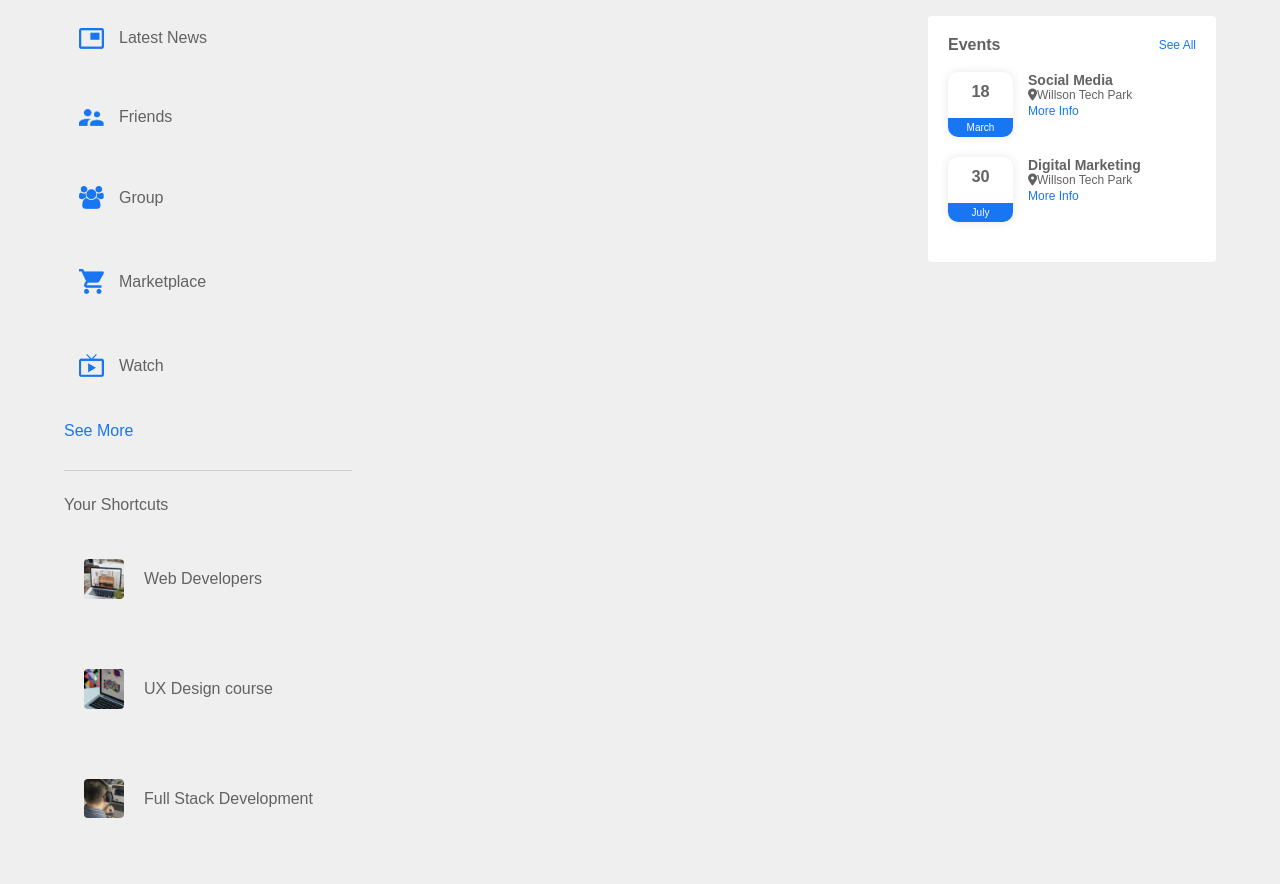
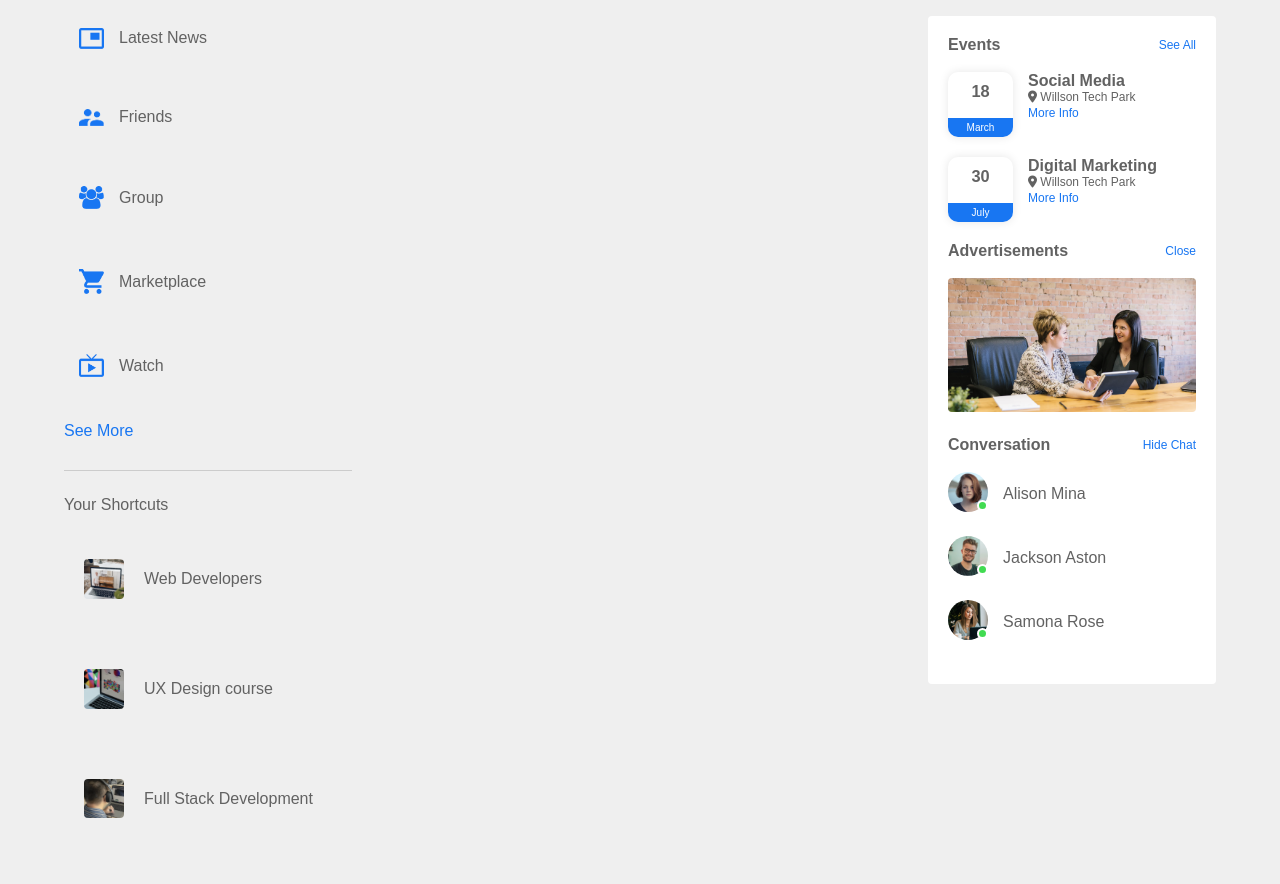
Before and after one commit to lemanou7/worldbook, a Django app: page / in a window 1280 px wide. Shown: the part 54-938 px from the top of the page. Run offline with Django 5.2, Linux system fonts and the light colour scheme; some libraries are stand-ins or nearby versions.

Commit message:
added Advertisement and Conversation + styling. Events fonts issue fixed

```diff
--- a/static/css/styles.css
+++ b/static/css/styles.css
@@ -182,7 +182,7 @@ nav {
 
 
 
-.sidebar-title h4{
+.right-sidebar h4{
     font-weight: 600;
     font-size: 16px;
 
@@ -233,3 +233,33 @@ nav {
     font-size: 10px;
     padding: 4px 0;
 }
+
+.right-sidebar-ads{
+    width: 100%;
+    margin-bottom: 20px;
+    border-radius: 4px;
+}
+
+.online-user-list{
+    display: flex;
+    align-items: center;
+    margin-bottom: 20px;
+}
+
+.online-user-list .online img{
+    width: 40px;
+    border-radius: 50%;
+}
+
+.online-user-list .online{
+    width: 40px;
+    border-radius: 50%;
+    margin-right: 15px;
+}
+
+/* moving the green online circle from top to bottom */
+
+.online-user-list .online::after{
+    top: unset;
+    bottom: 5px;
+}
--- a/templates/base.html
+++ b/templates/base.html
@@ -50,7 +50,7 @@
                 </div>
                 <div class="right-event">
                     <h4>Social Media</h4>
-                    <p><i class="fa-solid fa-location-dot"></i>Willson Tech Park</p>
+                    <p><i class="fa-solid fa-location-dot"></i> Willson Tech Park</p>
                     <a href="http://">More Info</a>
                 </div>
             </div>
@@ -61,10 +61,45 @@
                 </div>
                 <div class="right-event">
                     <h4>Digital Marketing</h4>
-                    <p><i class="fa-solid fa-location-dot"></i>Willson Tech Park</p>
+                    <p><i class="fa-solid fa-location-dot"></i> Willson Tech Park</p>
                     <a href="http://">More Info</a>
                 </div>
             </div>
+
+            <div class="sidebar-title">
+                <h4>Advertisements</h4>
+                <a href="http://">Close</a>
+            </div>
+            <img src="{% static 'images/advertisement.png'%}" alt="advertisement" class="right-sidebar-ads">
+
+            <div class="sidebar-title">
+                <h4>Conversation</h4>
+                <a href="http://">Hide Chat</a>
+            </div>
+
+            <div class="online-user-list">
+                <div class="online">
+                    <img src="{% static 'images/member-1.png'%}" alt="">
+                </div>
+                <p>Alison Mina</p>
+            </div>
+
+            <div class="online-user-list">
+                <div class="online">
+                    <img src="{% static 'images/member-2.png'%}" alt="">
+                </div>
+                <p>Jackson Aston</p>
+            </div>
+
+            <div class="online-user-list">
+                <div class="online">
+                    <img src="{% static 'images/member-3.png'%}" alt="">
+                </div>
+                <p>Samona Rose</p>
+            </div>
+
+
+
 
         </div>
 
```
